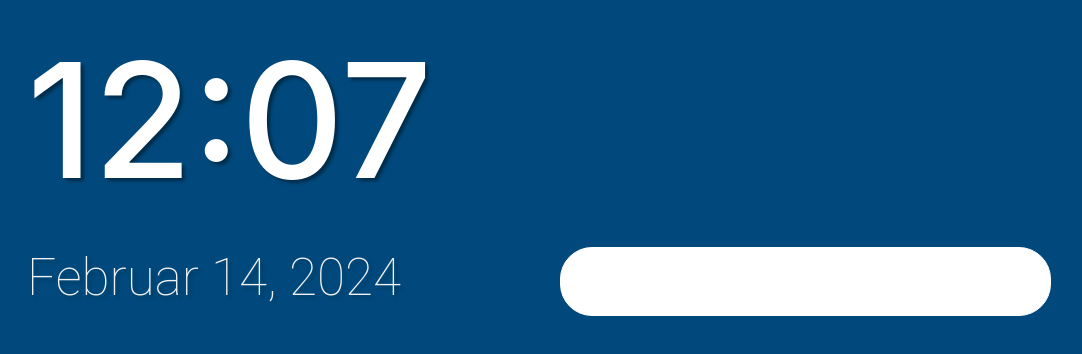
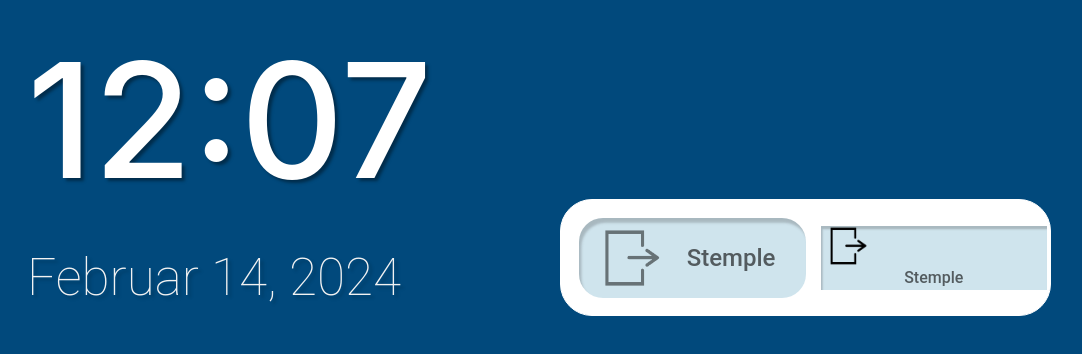
Before and after one commit to torjusam/Punchclock-APP2000, a Next.js app: page / in a window 1280 px wide. Shown: the part 242-596 px from the top of the page, without its empty margins (101-1183 px from the left). Built offline with nearby package versions, Linux system fonts and the light colour scheme; no server answers; the database is empty.

Commit message:
CSS fixes
1. Moved conditional styling logic from /Buttons/buttonsBelowTable -> /Buttons/clockInOutButton. Fixed minor overlook of button inside of a button aswell...

2. Added disabled buttons for when no employee is selected

```diff
--- a/components/Buttons/buttonsBelowTable.tsx
+++ b/components/Buttons/buttonsBelowTable.tsx
@@ -4,7 +4,6 @@ import React from 'react';
 import ClockInOutButton from './clockInOutButton';
 import GoToPersonalPageButton from './redirectToPageButton';
 import Container from '../../lib/styles/flexContainers.module.css';
-import styles from '../../lib/styles/Buttons.module.css';
 import { Employee } from '../../lib/employee';
 
 interface ButtonsProps {
@@ -12,20 +11,11 @@ interface ButtonsProps {
 }
 
 const ButtonsBelowTable: React.FC<ButtonsProps> = ({ selectedEmployee }) => {
-  // Styled conditonally
-  const buttonClass = selectedEmployee?.isClockedIn ? styles.clockOut : styles.clockIn;
 
   return (
     <div className={Container.buttonContainer}>
-      <button className={`${styles.button} ${selectedEmployee ? buttonClass : styles.disabled}`}>
-        <ClockInOutButton
-          employee={selectedEmployee}
-          isClockedIn={selectedEmployee?.isClockedIn || false}
-        />
-      </button>
-      <button className={`${styles.button} ${selectedEmployee ? styles.selected : styles.disabled}`}>
-        <GoToPersonalPageButton employeeId={selectedEmployee?.id} />
-      </button>
+        <ClockInOutButton employee={selectedEmployee} />
+        <GoToPersonalPageButton employee={selectedEmployee} />
     </div>
   );
 }
--- a/components/Buttons/clockInOutButton.tsx
+++ b/components/Buttons/clockInOutButton.tsx
@@ -3,29 +3,38 @@ import React from 'react';
 import { Employee } from '../../lib/employee';
 import { performCheckOperation } from '../../lib/dataAccess';
 import { useEmployeeContext } from '../employeeContext';
+import styles from '../../lib/styles/Buttons.module.css';
 
 interface ClockInOutButtonProps {
     employee: Employee | null;
-    isClockedIn: boolean;
 }
 
 // Updates employees status and perforsm check operation. Triggers re-render of employee table on frontpage
-const ClockInOutButton: React.FC<ClockInOutButtonProps> = ({ employee, isClockedIn }) => {
+const ClockInOutButton: React.FC<ClockInOutButtonProps> = ({ employee }) => {
     const { employees, setEmployees } = useEmployeeContext();
 
+    /* Must check for null value at top of component, as all logic below throws erros if employee can be null.
+    probably better ways of doing this but not biggest priority */
     if (!employee) {
-        return null;
+        return (
+            <button className={`${styles.buttonBase} ${styles.disabledButton}`}>
+                <img className={`${styles.icon} ${styles.iconDisabled}`}  src="/clocking.png" alt="clocking-icon" />
+                Stemple
+            </button>
+        )
     }
 
+    const employeeStatus = employee.isClockedIn;
+
     const handleClick = async () => {
-        await performCheckOperation(employee.id, isClockedIn);
+        await performCheckOperation(employee.id, employeeStatus);
 
         const index = employees.findIndex(emp => emp.id === employee.id);
-
-        employees[index].isClockedIn = !isClockedIn;
+        employees[index].isClockedIn = !employeeStatus;
 
         // Create a new array with the updated employee at the beginning if checking in, or at the end if checking out
-        const updatedEmployees = isClockedIn
+        // Maybe inneffecient?? But it works
+        const updatedEmployees = employeeStatus
             ? [...employees.slice(0, index), ...employees.slice(index + 1), employees[index]]
             : [employees[index], ...employees.slice(0, index), ...employees.slice(index + 1)];
 
@@ -33,11 +42,14 @@ const ClockInOutButton: React.FC<ClockInOutButtonProps> = ({ employee, isClocked
         setEmployees(updatedEmployees);
     };
 
+    const buttonClass = employeeStatus ? styles.clockOut : styles.clockIn;
+
     return (
-        <button onClick={handleClick}>
-            {isClockedIn ? 'Stemple ut' : 'Stemple inn'}
+        <button onClick={handleClick} className={`${styles.buttonBase} ${styles.activeButton} ${buttonClass}`}>
+            <img className={`${styles.icon} ${styles.iconActive}`} src="/clocking.png" alt="clocking-icon" />
+            {employeeStatus ? 'Stemple ut' : 'Stemple inn'}
         </button>
     );
+};
 
-};
 export default ClockInOutButton;
--- a/components/Buttons/redirectToPageButton.tsx
+++ b/components/Buttons/redirectToPageButton.tsx
@@ -1,29 +1,39 @@
 // Author: Torjus A.M
 import React from 'react';
 import { useRouter } from 'next/router';
+import { Employee } from '../../lib/employee';
 import styles from '../../lib/styles/Buttons.module.css';
 
-interface GoToPersonalPageButtonProps {
-  employeeId: number | undefined;
+interface RedirectToPageButtonProps {
+  employee: Employee | null;
 }
 
-const GoToPersonalPageButton: React.FC<GoToPersonalPageButtonProps> = ({ employeeId }) => {
+const RedirectToPageButton: React.FC<RedirectToPageButtonProps> = ({ employee }) => {
   const router = useRouter();
 
-  if (!employeeId) {
-    return null;
+  /* Must check for null value at top of component, as all logic below throws erros if employee can be null.
+  probably better ways of doing this but not biggest priority */
+  if (!employee) {
+    return (
+      <button disabled className={styles.disabledButton}>
+        <img className={styles.icon} src="/clocking.png" alt="clocking-icon" />
+        Stemple
+      </button>
+    )
   }
 
   const goToPersonalPage = () => {
-    // use the router to navigate to the personal page with the employee ID
-    router.push(`/${employeeId}`);
+    // Use the router to navigate to the personal page with the employee ID
+    router.push(`/${employee.id}`);
   };
 
+  const buttonClass = employee.isClockedIn ? styles.clockOut : styles.clockIn;
+
   return (
-    <button onClick={goToPersonalPage}>
+    <button onClick={goToPersonalPage} className={`${styles.button} ${buttonClass}`}>
       Gå til personlig side
     </button>
   );
 };
 
-export default GoToPersonalPageButton;
+export default RedirectToPageButton;
--- a/lib/styles/Buttons.module.css
+++ b/lib/styles/Buttons.module.css
@@ -1,14 +1,49 @@
-/* Author: Torjus A.M */
-.button {
-    padding: 1rem;
+/* Author: Torjus A.M, Thomas H */
+.buttonBase {
+    display: flex;
+    justify-content: flex-start;
+    align-items: center;
+    padding: 0.5em;
     font-size: 1.5em;
     margin: 0.9rem;
-    color:rgb(15, 15, 15);
     border-radius: 1em;
+    max-height: 5rem;
+}
+
+/* Author: Torjus A.M */
+.activeButton {
+    background-color: #A9D6E5;
     font-family: 'Roboto', sans-serif;
     font-weight: 550;
+    box-shadow: inset 0.15em 0.2em 0.1em  rgba(68, 68, 68, 0.2);
 }
 
+.disabledButton {
+    color: rgba(0, 0, 0, 0.6);
+    font-family: 'Roboto', sans-serif;
+    font-weight: 500;
+    background-color: rgba(97, 165, 194, 0.3);
+    cursor: not-allowed;
+    box-shadow: inset 0.1em 0.2em 0.1em  rgba(79, 83, 85, 0.3);
+}
+
+.icon {
+    max-width: 2.5em;
+    aspect-ratio: 1/1;
+    margin-right: 1em;
+    margin-left: 0.5em;
+}
+
+.iconDisabled {
+    opacity: 0.5;
+}
+
+.iconActive {
+    opacity: 1;
+    color: white;
+}
+
+/* Author: Thomas H */
 .clockIn {
     background-color: #22C55E;
     color: #fff;
@@ -19,11 +54,22 @@
     color: #fff;
 }
 
+/* Author: Torjus A.M */
 .buttonContainer {
     display: flex;
     justify-content: center; /* align to the right */
   }
 
+.selected {
+    background-color: #A9D6E5;
+}
+
+.disabled {
+    background-color: rgba(97, 165, 194, 0.3);
+    cursor: not-allowed;
+}
+
+ /* Button to go to other page */
 .redirectButton {
     padding: 10px 20px;
     border: none;
@@ -34,13 +80,3 @@
     background-color: green;
     margin-left: 10px;
   }
-
-.selected {
-    background-color: #A9D6E5;
-}
-
-/*.disabled {
-    background-color: black;   denne skal vell ikke brukes lengre?
-    cursor: not-allowed;
-}
-*/
```
Also changed, not shown: tsconfig.json (deleted, +0 -21 lines), public/clocking.png (added).
